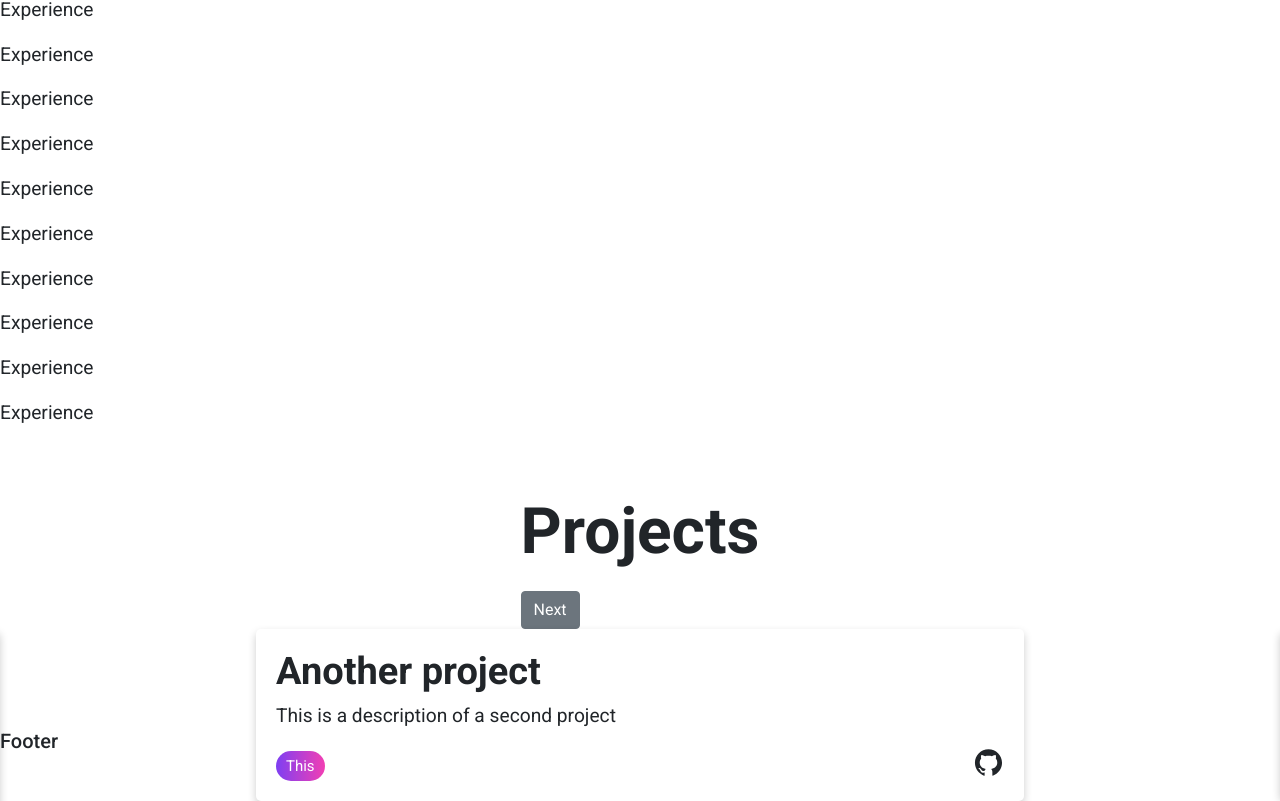
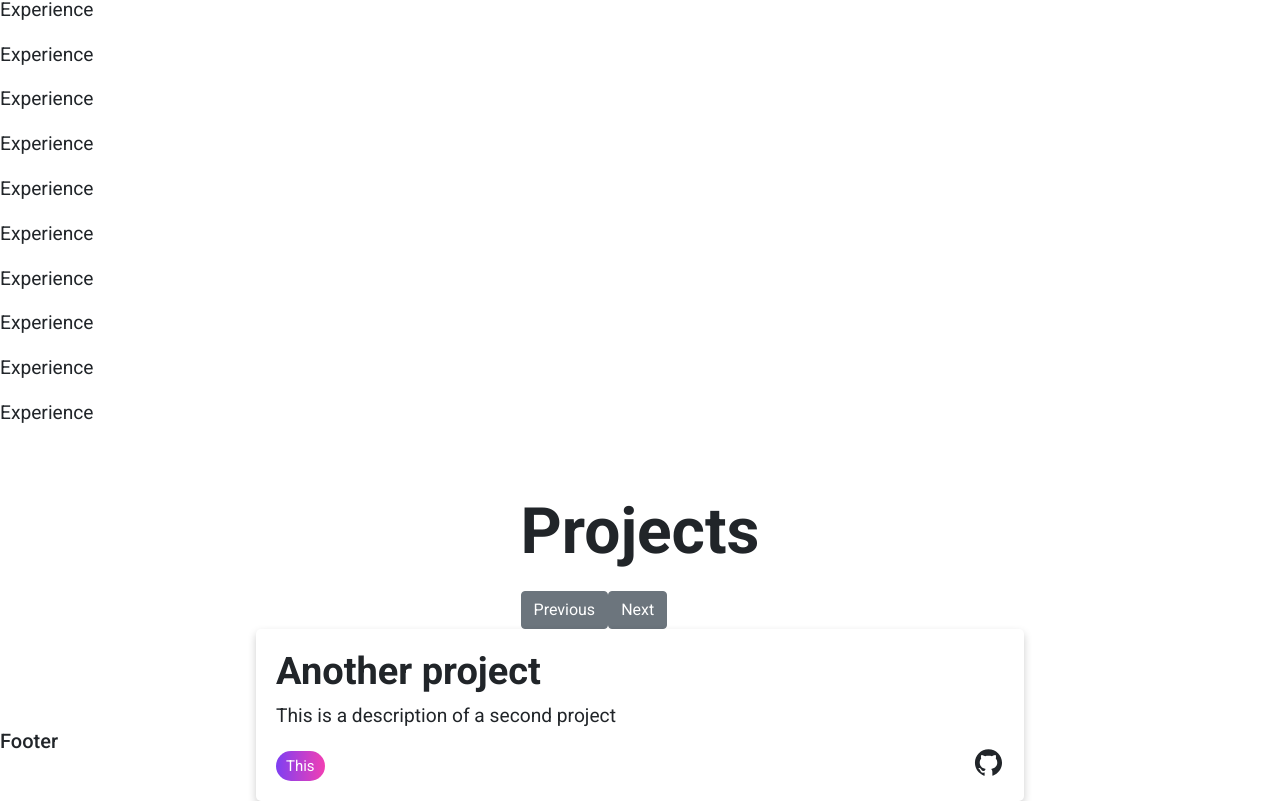
Before and after one commit to devkav/personalWebsite, a React (Create React App) app: page / in a window 1280 px wide. Shown: the part 1873-2674 px from the top of the page. Built offline with nearby package versions, Linux system fonts and the light colour scheme.

Commit message:
updated buttons

```diff
--- a/src/components/ProjectCarousel.jsx
+++ b/src/components/ProjectCarousel.jsx
@@ -11,13 +11,17 @@ class ProjectCarousel extends Component {
         }
     }
 
-    onClick = () => {
+    next = () => {
         let numProjects = this.props.projects.length
 
-        if (this.state.current >= (numProjects - 1)) {
-            this.setState({current: 0})
-        } else {
+        if (this.state.current < (numProjects - 1)) {
             this.setState({current: this.state.current + 1})
+        }
+    }
+
+    previous = () => {
+        if (this.state.current > 0) {
+            this.setState({current: this.state.current - 1})
         }
     }
 
@@ -51,8 +55,9 @@ class ProjectCarousel extends Component {
         }
 
         return (
-            <div>
-                <Button onClick={this.onClick}>Next</Button>
+            <div className="project-carousel">
+                <Button onClick={this.previous}>Previous</Button>
+                <Button onClick={this.next}>Next</Button>
                 {projectViews}
             </div>
         );
--- a/src/style/Projects.css
+++ b/src/style/Projects.css
@@ -10,19 +10,22 @@
     padding: 20px;
     position: absolute;
     width: 60vw;
-    transition: left 1s;
+    transition: left 1s, opacity .5s;
 }
 
 .project-card-next {
     left: 100vw;
+    opacity: 0;
 }
 
 .project-card-prev {
     left: -60vw;
+    opacity: 0;
 }
 
 .project-card-current {
     left: 20vw;
+    opacity: 1;
 }
 
 #projects-label {
--- a/src/style/index.css
+++ b/src/style/index.css
@@ -5,6 +5,7 @@ body {
   font-family: 'Roboto', sans-serif;
   -webkit-font-smoothing: antialiased;
   -moz-osx-font-smoothing: grayscale;
+  overflow-x: hidden;
 }
 
 * {
```
